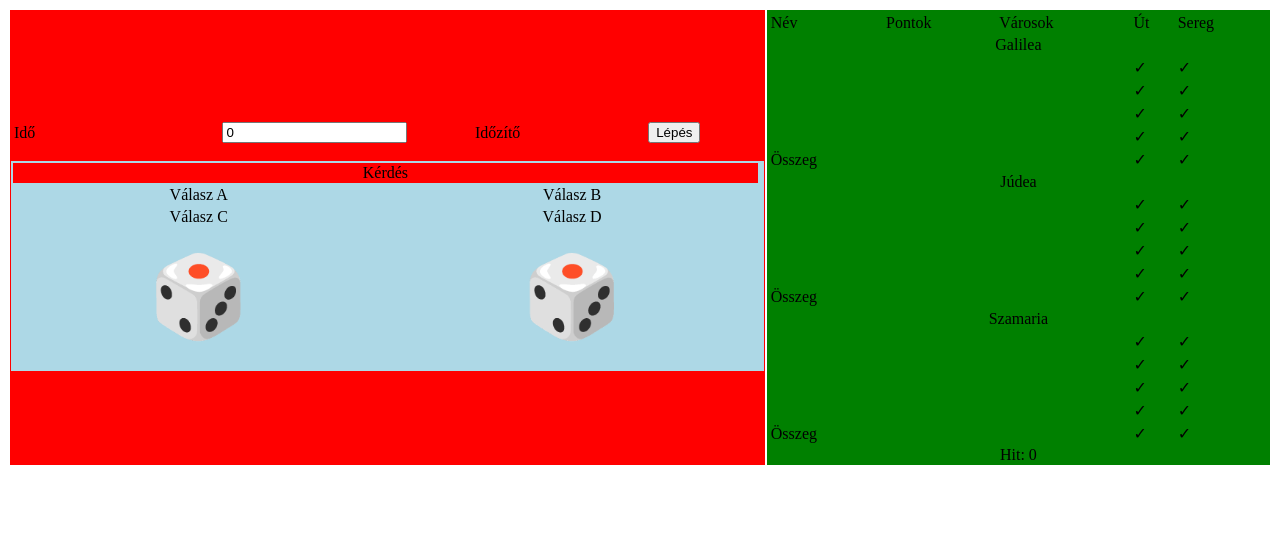
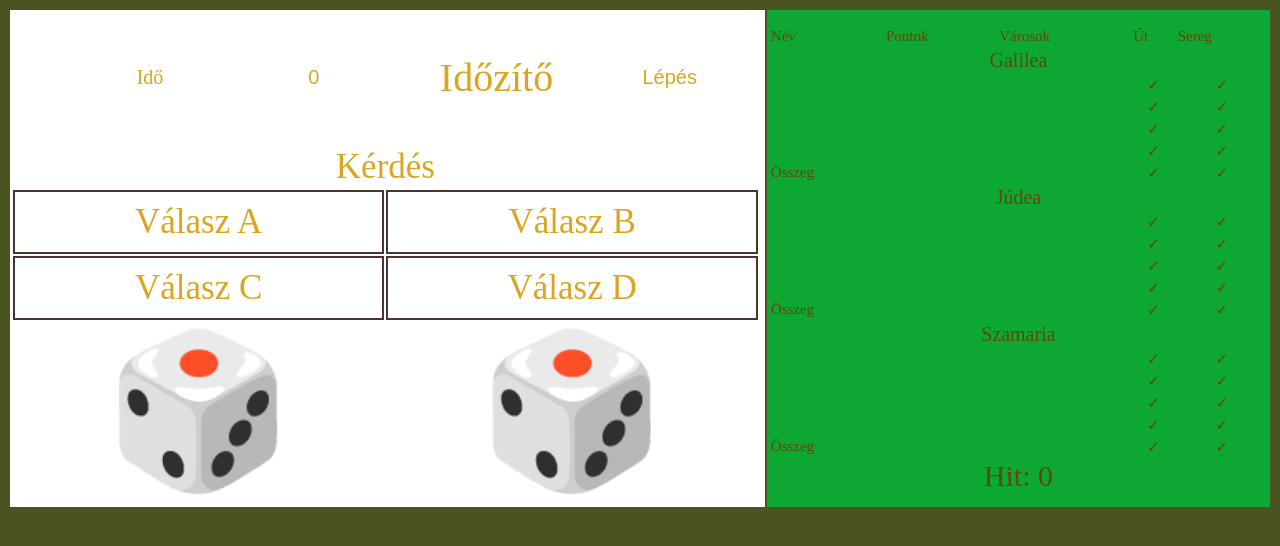
Before and after one commit to XDK96/CTNQUIZ, a website: page server.html in a window 1280 px wide. Drawn offline with Linux system fonts and the light colour scheme; no server answers.

Commit message:
Server UI 1.0

```diff
--- a/server.html
+++ b/server.html
@@ -15,92 +15,91 @@
     }
 
     .child {
-        width: 50%;
-        height: 100px;
-        background-color: green;
-        color: white;
-        text-align: center;
-        line-height: 100px;
-        position: relative;
+        text-color: inherit;
     }
 	.dice {
-            font-size: 5em;
-            margin: 20px;
+        padding -10px;
+
         }
+
+	.bordered-cell {
+      border: 2px solid #4E342E; /* Dark Brown */
+      padding: 10px;
+      text-align: center;
+    }
 </style>
 
 </head>
-<body>
+<body style="background-color:#4B5320;">
 	<div>
-	<table width="100%">
+	<table width="100%" >
 	<tr>
-	<td id="quizbox" width="60%" style="background-color: red;">
+	<td id="quizbox" width="60%" style="background-color: white; color: #daa520;"><!--rgb(204, 172, 0)-->
 	<div>
 	<table>
-	<tr>
-	<td width="30%">
-	<p id="date">Idő</p>
+	<tr width="100%" align="center">
+	<td width="40%">
+	<p id="date" style="font-size: 20px;">Idő</p>
 	</td>
-	<td width="20%">
-	<input id="round" type="number" value="0">
+	<td width="10%">
+	<input id="round" type="number" value="0" style="border: none; max-width: 30px; font-size: 20px; color: #daa520;">
 	</td>
-	<td width="25%">
-	<p id="timer" align="center">Időzítő</p>
+	<td width="40%">
+	<p id="timer" align="center" style="font-size: 40px;">Időzítő</p>
 	</td>
-	<td width="25%" align="center">
+	<td width="20%" align="center">
 	<!--<button id="qsstep"></button> -->
-	<button id="step" onclick="stepRound()">Lépés</button>
+	<button id="step" onclick="stepRound()" style="border: none; background-color:white; font-size: 20px; color: #daa520;">Lépés</button>
 	</td>
 	</tr>
 	</table>
 	</div>
-	<div style="background-color: lightblue;">
+	<div style="">
 	<table width="100%">
 	<tr>
-	<td colspan="2" align="center" id="question" width="100%"  style="background-color: red;">
+	<td colspan="2" align="center" id="question" width="100%"  style="font-size: 35px;">
 	Kérdés
 	</td>
 	</tr>
 	<tr>
-	<td  id="ans1" width="50%" align="center">
+	<td  class="bordered-cell" id="ans1" width="50%" align="center" style="font-size: 35px; min-height: 300px;">
 	Válasz A
 	</td>
-	<td id="ans2" width="50%" align="center">
+	<td  class="bordered-cell" id="ans2" width="50%" align="center" style="font-size: 35px; min-height: 300px;">
 	Válasz B
 	</td>
 	</tr>
 	<tr>
-	<td id="ans3" width="50%" align="center">
+	<td class="bordered-cell" id="ans3" width="50%" align="center" style="font-size: 35px; min-height: 300px;">
 	Válasz C
 	</td>
-	<td id="ans4" width="50%" align="center">
+	<td class="bordered-cell" id="ans4" width="50%" align="center" style="font-size: 35px; min-height: 300px;">
 	Válasz D
 	</td>
 	</tr>
 	<tr>
 	<td  align="center">
-	<div class="dice" id="dice1">🎲</div>
+	<div class="dice" id="dice1" style="font-size: 150px;">🎲</div>
 	</td>
 	<td  align="center">
-	<div class="dice" id="dice2">🎲</div>
+	<div class="dice" id="dice2" style="font-size: 150px;">🎲</div>
 	</td>
 	</tr>
 	<tr>
 	<td colspan="2">
-	<div align="center" id="seven"></div>
+	<div align="center" id="seven" style="font-size: 35px;"></div>
 	<td>
 	</tr>
 	</table>
 	</div>
 	</td>
-	<td id="pointbox" width="40%" style="background-color: green;">
-	<table id="results" width="100%">
-
+	<td id="pointbox" width="40%" style="background-color: #0da734;">
+	<table id="results" width="100%" style="color:#614a03; font-size:15px;">
 	</table>
-	<div align="center" id="sumhit">Hit: 0</div>
+	<div align="center" id="sumhit" style="color:#614a03; font-size:30px;">Hit: 0</div>
 	</div>
     <script>
-			let countdownTime = 45; // Kezdő idő másodpercben (pl. 10 perc)
+			let countdownTime = 33; // Kezdő idő másodpercben (pl. 10 perc)
 			let countdownInterval;
 			let currentCountdownTime = countdownTime; // A jelenlegi visszaszámláló idő
 
@@ -241,6 +240,7 @@
 				td.setAttribute("id", "region"+i);
 				td.setAttribute("align", "center");
 				td.setAttribute("colspan", "5");
+				td.style.fontSize="20px";
 				td.textContent=regions[i];
 				for (var j=0; j<4; j++)
 				{
@@ -249,11 +249,15 @@
 					td1.setAttribute("id", "name"+i*4+j);
 					const td2 = rv.insertCell();
 					td2.setAttribute("id", "point"+i*4+j);
+					td2.style.textAlign = 'center';
 					const td3 = rv.insertCell();
 					td3.setAttribute("id", "city"+i*4+j);
+					td3.style.textAlign = 'center';
 					const td4 = rv.insertCell();
 					td4.setAttribute("id", "way"+i*4+j);
+					td4.style.textAlign = 'center';
 					const td5 = rv.insertCell();
+					td5.style.textAlign = 'center';
 					td5.setAttribute("id", "army"+i*4+j);
 					const tickSpan0 = document.createElement('span');
 					tickSpan0.className = 'tick';
@@ -273,12 +277,16 @@
 				td1.setAttribute("id", "sname"+i);
 				const td2 = rv1.insertCell();
 				td2.setAttribute("id", "spoint"+i);
+				td2.style.textAlign = 'center';
 				const td3 = rv1.insertCell();
 				td3.setAttribute("id", "scity"+i);
+				td3.style.textAlign = 'center';
 				const td4 = rv1.insertCell();
 				td4.setAttribute("id", "sway"+i);
+				td4.style.textAlign = 'center';
 				const td5 = rv1.insertCell();
 				td5.setAttribute("id", "sarmy"+i);
+				td5.style.textAlign = 'center';
 				const tickSpan0 = document.createElement('span');
 				tickSpan0.className = 'tick';
 				tickSpan0.innerHTML = '&#10003;';
```
